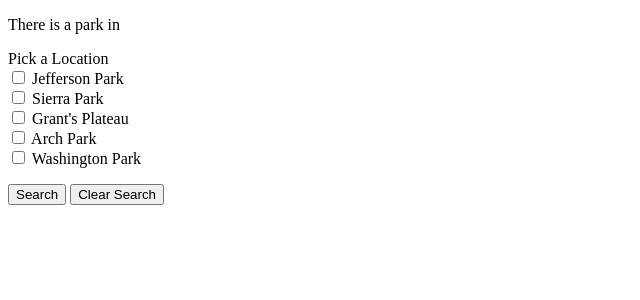
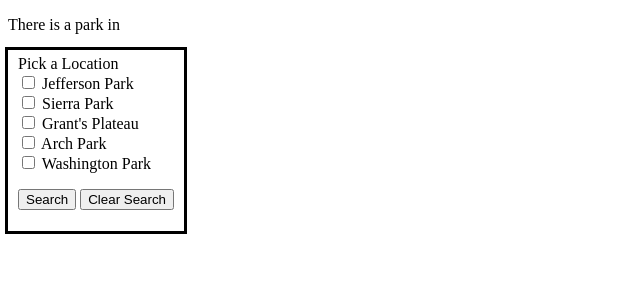
Before and after one commit to weirbr/CS340Project, a PHP site: page /searchParks.php in a window 1280 px wide. Shown: the part 86-386 px from the top of the page, without its empty margins (0-640 px from the left). Run offline with PHP 8.4, Linux system fonts and the light colour scheme; data comes from the database, SQL or seed files in the repository; data that the repository does not hold is empty; a stand-in replaces the project's code that opens the database connection; some libraries are stand-ins or nearby versions.

Commit message:
added more CSS

```diff
--- a/index.css
+++ b/index.css
@@ -41,3 +41,23 @@ nav li:hover:not(.active){
 nav .active{
    background-color: green;
 }
+
+.login{
+	float: left;
+	padding-left: 50px;
+}
+
+.signup{
+	float: left;
+
+}
+
+#location{
+	float: left;
+	outline-style: solid;
+	outline-color: black;
+	padding-bottom: 5px;
+	padding-top: 5px;
+	padding-left: 10px;
+	padding-right: 10px;
+}
```
